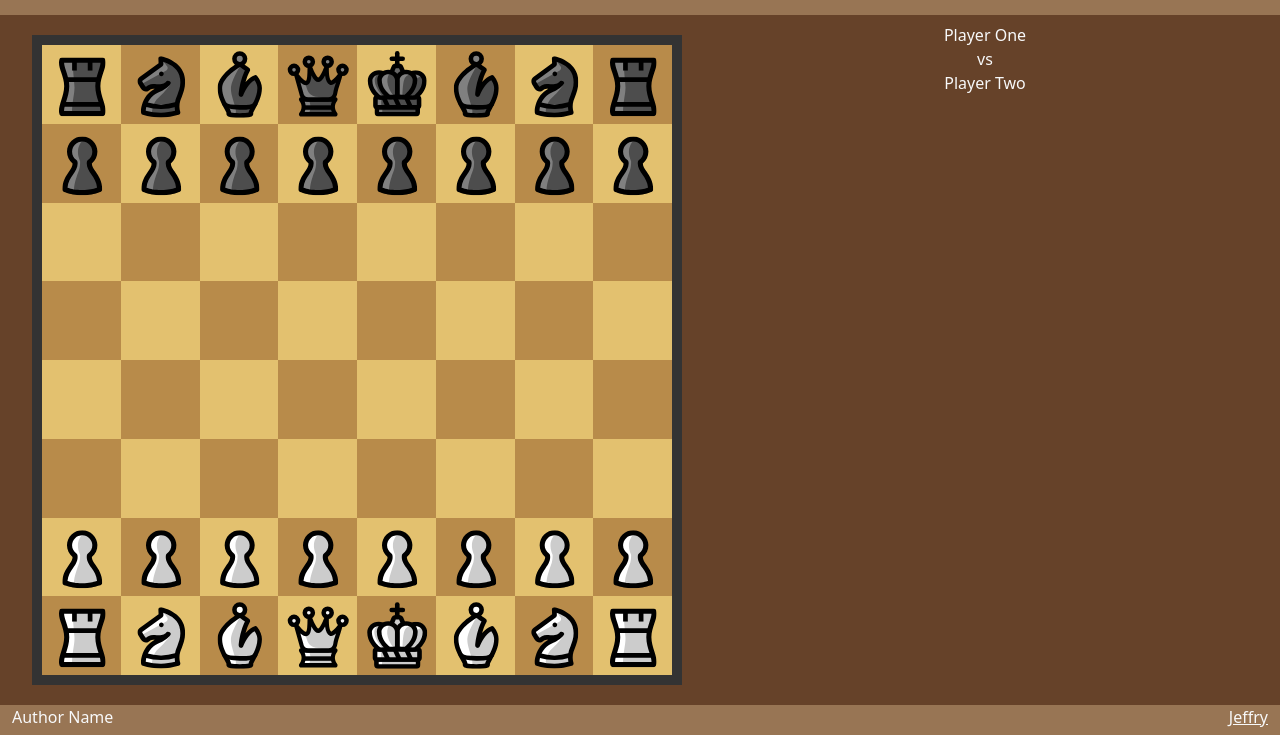
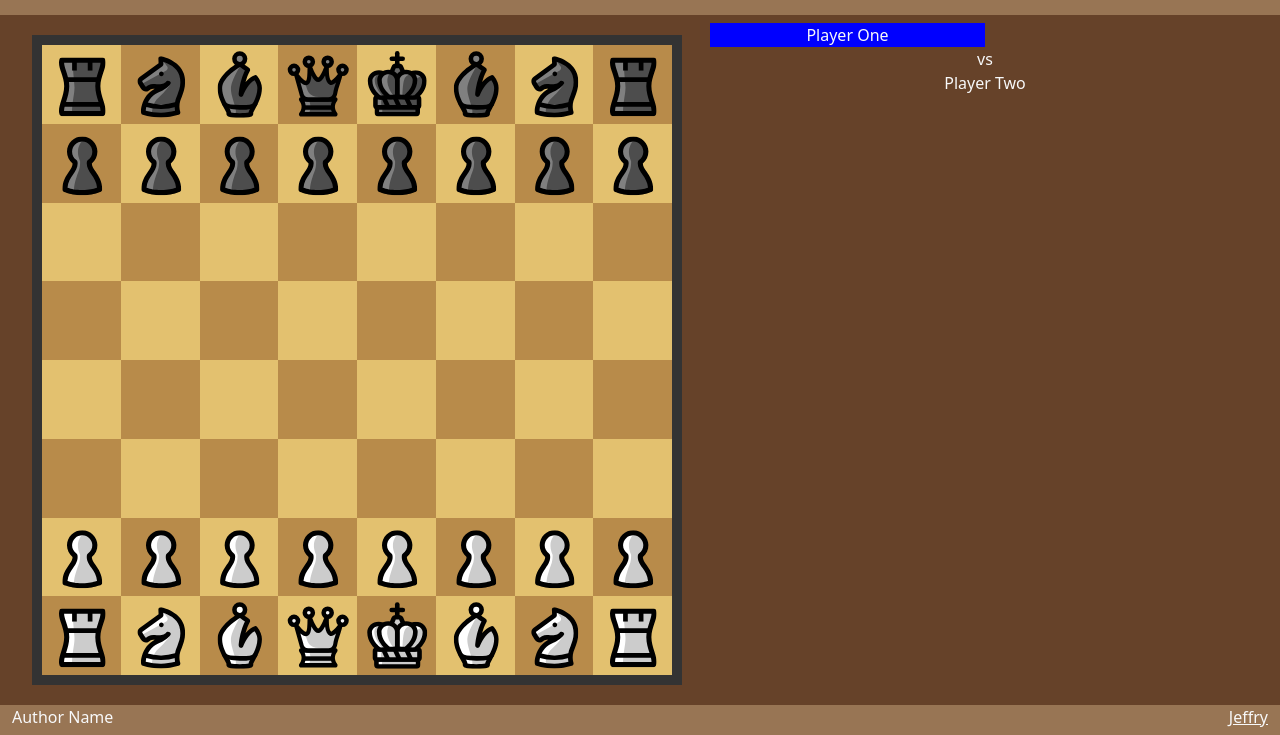
Before and after one commit to jminyoon/startup, a plain HTML site: page play.html in a window 1280 px wide. Shown: the part 65-800 px from the top of the page. Drawn offline with nearby package versions, Linux system fonts and the light colour scheme.

Commit message:
slight changes

```diff
--- a/main.css
+++ b/main.css
@@ -99,6 +99,10 @@ footer a {
     width: 100%;
     padding: 0.5em;
 }
+.player-one {
+    width: 50%;
+    background-color: blue;
+}
 .center {
     top: 50%;
     left: 50%;
--- a/play.html
+++ b/play.html
@@ -304,9 +304,9 @@
                     </div>
                 </div>
                 <div class="players">
-                    <div class="player_one">Player One</div>
+                    <div class="player-one">Player One</div>
                     <div class="verses">vs</div>
-                    <div class="player_two">Player Two</div>
+                    <div class="player-two">Player Two</div>
                 </div>
             </div>
         </main>
```
